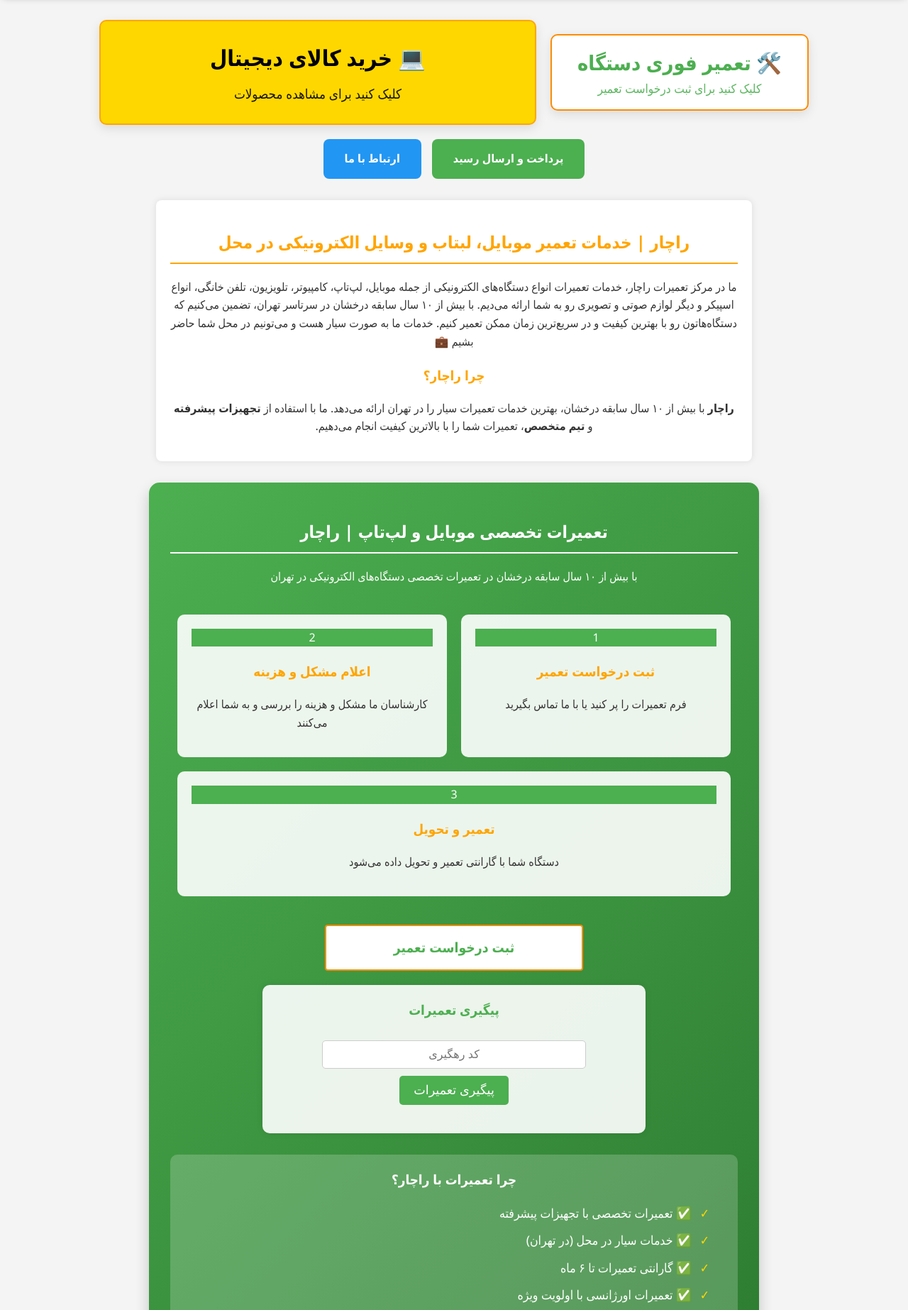
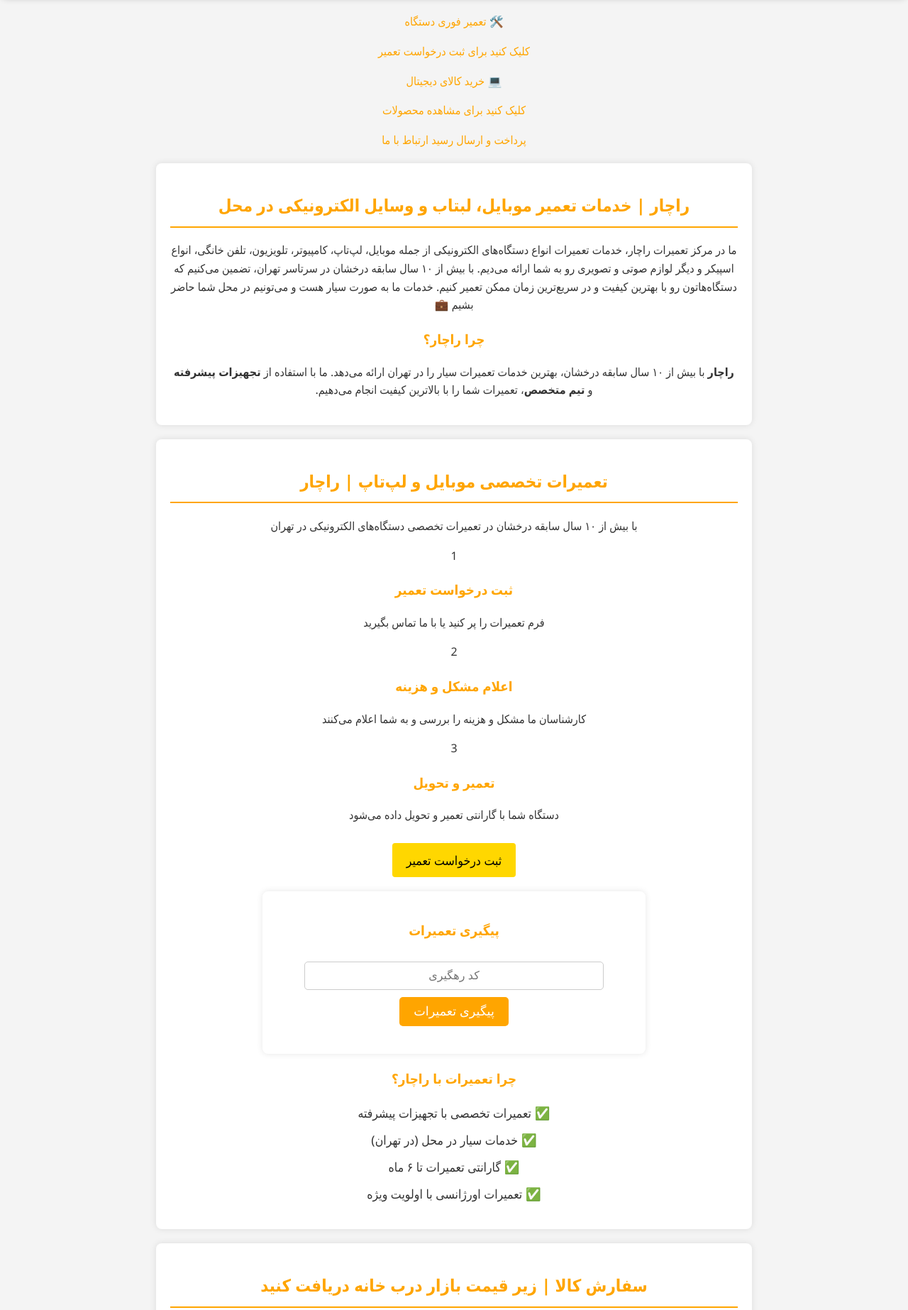
Before and after one commit to alirezadadashi1995/alirezadadashi1995, a plain HTML site: page index.html in a window 1280 px wide. Shown: the part 864-2710 px from the top of the page at 71% size. Drawn offline with Linux system fonts and the light colour scheme.

Commit message:
Update style.css

```diff
--- a/style.css
+++ b/style.css
@@ -464,294 +464,3 @@
         align-self: flex-end;
     }
 }
-
-/* استایل‌های جدید برای دکمه‌های اصلی */
-.main-actions {
-    max-width: 1000px;
-    margin: 30px auto;
-    padding: 0 20px;
-}
-
-.action-buttons {
-    display: flex;
-    justify-content: center;
-    gap: 20px;
-    margin-bottom: 20px;
-    flex-wrap: wrap;
-}
-
-.action-button {
-    flex: 1;
-    min-width: 300px;
-    padding: 25px;
-    border-radius: 10px;
-    text-align: center;
-    text-decoration: none;
-    color: #000;
-    font-weight: bold;
-    font-size: 1.3em;
-    transition: all 0.3s ease;
-    display: flex;
-    flex-direction: column;
-    justify-content: center;
-    align-items: center;
-    box-shadow: 0 5px 15px rgba(0,0,0,0.1);
-}
-
-.action-button span {
-    font-size: 1.5em;
-    margin-bottom: 10px;
-}
-
-.action-button p {
-    margin: 0;
-    font-size: 0.9em;
-    font-weight: normal;
-    opacity: 0.9;
-}
-
-.repair-button {
-    background: #FFA500;
-    border: 2px solid #FF8C00;
-}
-
-.buy-button {
-    background: #FFD700;
-    border: 2px solid #FFA500;
-}
-
-.action-button:hover {
-    transform: translateY(-5px);
-    box-shadow: 0 8px 20px rgba(0,0,0,0.15);
-}
-
-.secondary-actions {
-    display: flex;
-    justify-content: center;
-    gap: 15px;
-    flex-wrap: wrap;
-}
-
-.secondary-button {
-    padding: 15px 30px;
-    border-radius: 8px;
-    text-decoration: none;
-    font-weight: bold;
-    transition: all 0.3s ease;
-}
-
-.payment-button {
-    background: #4CAF50;
-    color: white;
-}
-
-.contact-button {
-    background: #2196F3;
-    color: white;
-}
-
-.secondary-button:hover {
-    transform: scale(1.05);
-    box-shadow: 0 3px 10px rgba(0,0,0,0.2);
-}
-
-/* استایل‌های جدید برای بخش پرداخت */
-.payment-section {
-    background: #f9f9f9;
-    padding: 30px 0;
-}
-
-.payment-container {
-    max-width: 800px;
-    margin: 0 auto;
-    padding: 0 20px;
-}
-
-.payment-card {
-    background: white;
-    border-radius: 15px;
-    padding: 30px;
-    box-shadow: 0 5px 20px rgba(0,0,0,0.1);
-    text-align: center;
-}
-
-.bank-card {
-    background: #f5f5f5;
-    border-radius: 10px;
-    padding: 15px;
-    margin: 15px 0;
-    display: flex;
-    justify-content: space-between;
-    align-items: center;
-}
-
-.bank-details {
-    text-align: right;
-}
-
-.bank-label {
-    font-weight: bold;
-    margin-bottom: 5px;
-    color: #555;
-}
-
-.bank-value {
-    font-family: monospace;
-    font-size: 1.1em;
-    direction: ltr;
-    text-align: left;
-}
-
-.whatsapp-button {
-    display: inline-block;
-    background: #25D366;
-    color: white;
-    padding: 15px 30px;
-    border-radius: 8px;
-    text-decoration: none;
-    font-weight: bold;
-    margin-top: 20px;
-    transition: all 0.3s;
-}
-
-.whatsapp-button:hover {
-    background: #128C7E;
-    transform: scale(1.05);
-}
-
-/* رسپانسیو */
-@media (max-width: 768px) {
-    .action-button {
-        min-width: 100%;
-    }
-
-    .bank-card {
-        flex-direction: column;
-        align-items: flex-start;
-    }
-
-    .copy-button {
-        margin-top: 10px;
-        align-self: flex-end;
-    }
-}
-
-/* استایل بخش خدمات تعمیرات */
-#repair-services {
-    background: linear-gradient(135deg, #4CAF50, #2E7D32);
-    color: #fff;
-    padding: 30px;
-    margin: 30px auto;
-    border-radius: 15px;
-    box-shadow: 0 10px 20px rgba(0, 0, 0, 0.2);
-}
-
-#repair-services h2 {
-    color: #fff;
-    border-bottom: 2px solid #fff;
-}
-
-.service-steps {
-    display: flex;
-    justify-content: space-between;
-    margin: 30px 0;
-    flex-wrap: wrap;
-}
-
-.service-steps .step {
-    flex: 1;
-    min-width: 250px;
-    margin: 10px;
-    padding: 20px;
-    background: rgba(255, 255, 255, 0.9);
-    border-radius: 10px;
-    text-align: center;
-    transition: transform 0.3s ease;
-    color: #333;
-}
-
-.service-steps .step:hover {
-    transform: translateY(-10px);
-}
-
-.service-steps .step-number {
-    background: #4CAF50;
-    color: #fff;
-}
-
-.service-benefits {
-    background: rgba(255, 255, 255, 0.2);
-    padding: 20px;
-    border-radius: 10px;
-    margin-top: 30px;
-}
-
-.service-benefits h3 {
-    color: #fff;
-    margin-top: 0;
-}
-
-.service-benefits ul {
-    text-align: right;
-    padding-right: 20px;
-    color: #fff;
-}
-
-.service-benefits li {
-    margin: 10px 0;
-    font-size: 1.1em;
-    position: relative;
-    padding-right: 25px;
-}
-
-.service-benefits li:before {
-    content: "✓";
-    position: absolute;
-    right: 0;
-    color: #FFD700;
-    font-weight: bold;
-}
-
-.repair-button {
-    background: #fff;
-    color: #4CAF50;
-    font-weight: bold;
-    padding: 15px 30px;
-    font-size: 1.2em;
-    margin: 20px auto;
-    display: block;
-    max-width: 300px;
-}
-
-.repair-button:hover {
-    background: #f1f1f1;
-    color: #2E7D32;
-}
-
-/* استایل بخش پیگیری تعمیرات در بخش خدمات */
-#repair-request #tracking {
-    background: rgba(255, 255, 255, 0.9);
-    padding: 20px;
-    border-radius: 10px;
-    margin-top: 20px;
-    color: #333;
-}
-
-#repair-request #tracking h3 {
-    color: #4CAF50;
-    margin-top: 0;
-}
-
-#repair-request #tracking input {
-    width: 70%;
-    margin: 10px auto;
-}
-
-#repair-request #tracking button {
-    background: #4CAF50;
-    color: #fff;
-}
-
-#repair-request #tracking button:hover {
-    background: #2E7D32;
-}
```
